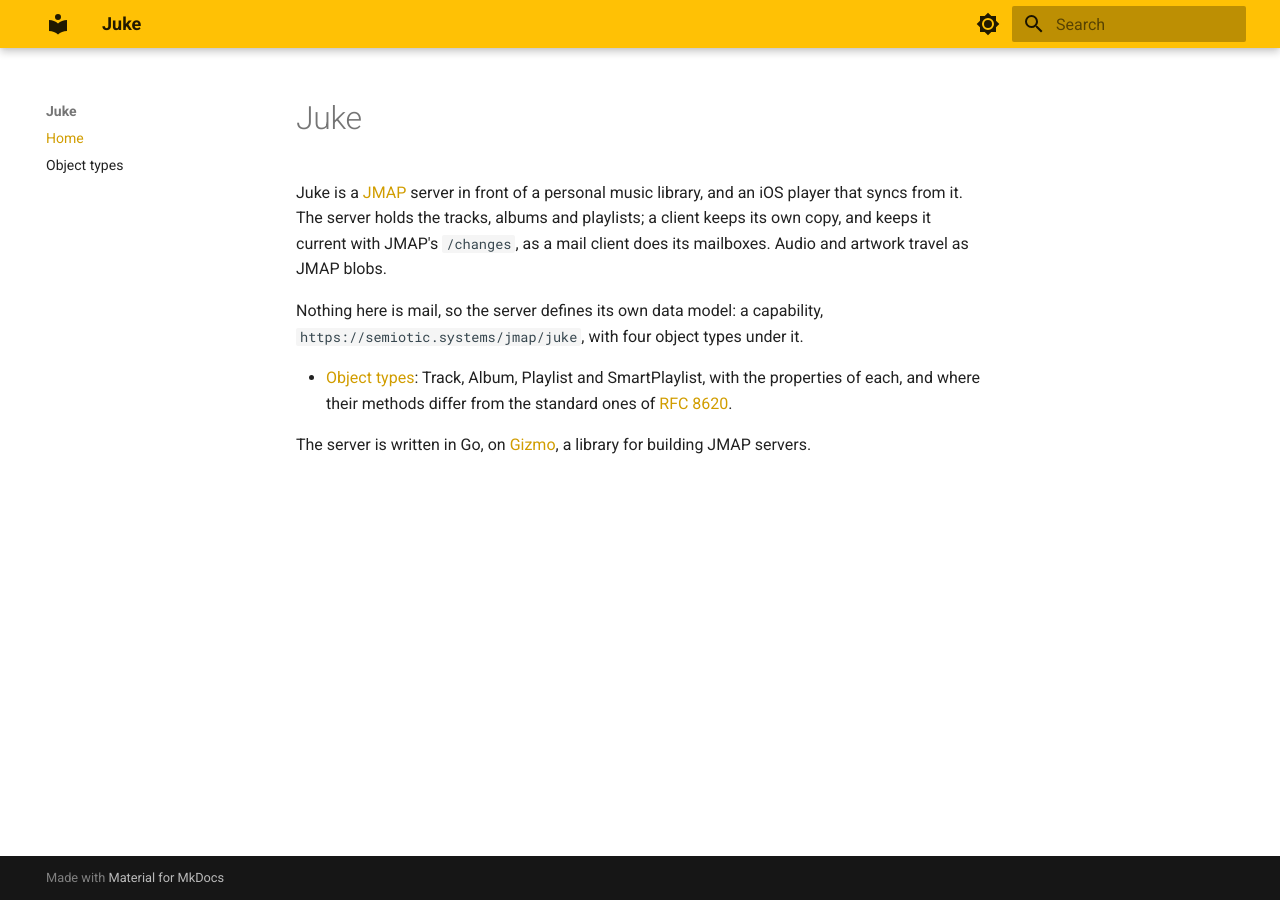
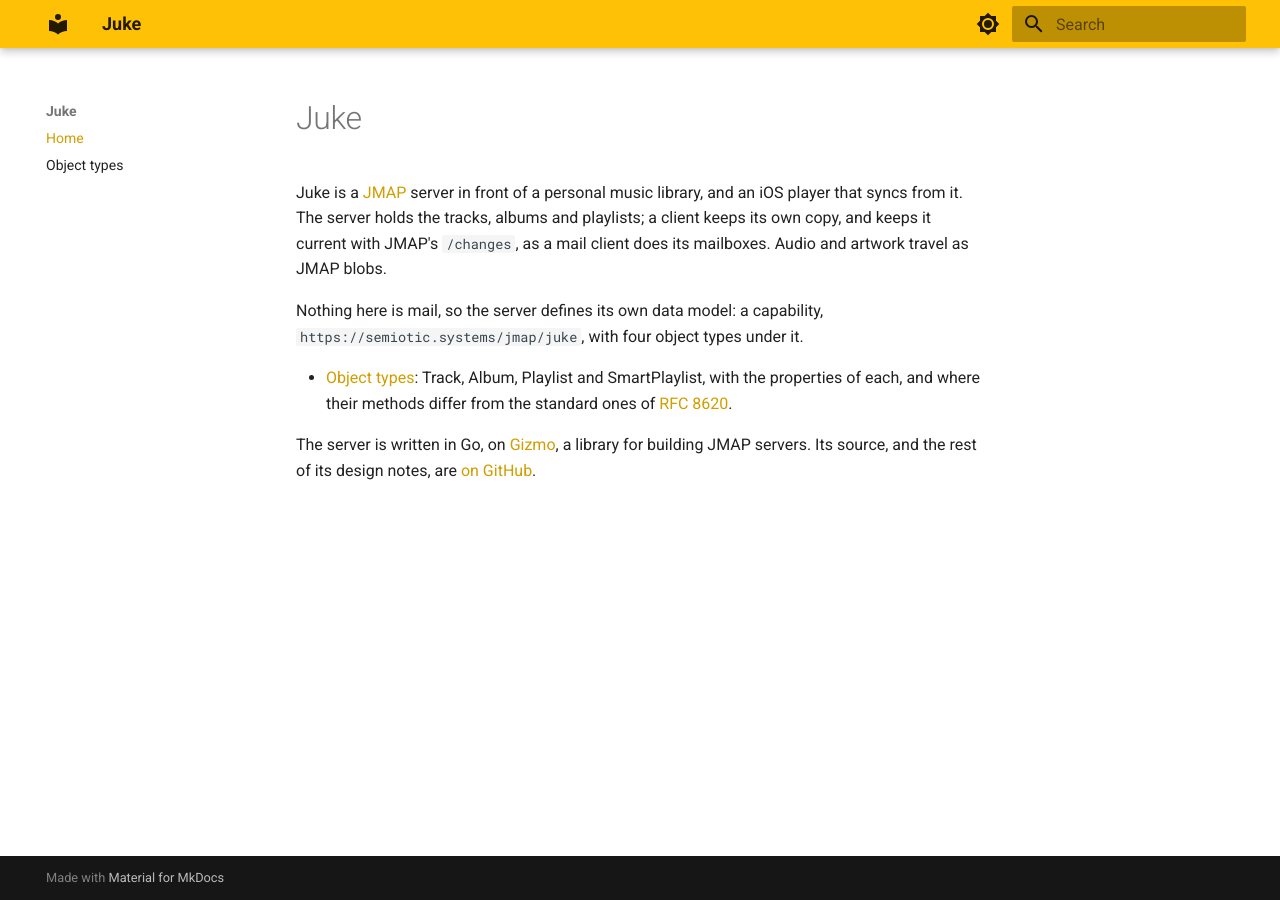
Before and after one commit to rjbs/Juke, an MkDocs documentation site: the page built from doc/web/docs/index.md, in a window 1280 px wide. Built offline with MkDocs 1.6.1 and Material for MkDocs 9.7.7, drawn with Linux system fonts in a browser that asks for light colours.

Commit message:
site: link the landing page to the repository
Co-Authored-By: Claude <noreply@anthropic.com>

```diff
--- a/doc/web/docs/index.md
+++ b/doc/web/docs/index.md
@@ -15,4 +15,5 @@ under it.
   ones of [RFC 8620](https://www.rfc-editor.org/rfc/rfc8620).
 
 The server is written in Go, on [Gizmo](https://github.com/rjbs/gizmo), a
-library for building JMAP servers.
+library for building JMAP servers.  Its source, and the rest of its design
+notes, are [on GitHub](https://github.com/rjbs/Juke).
```
